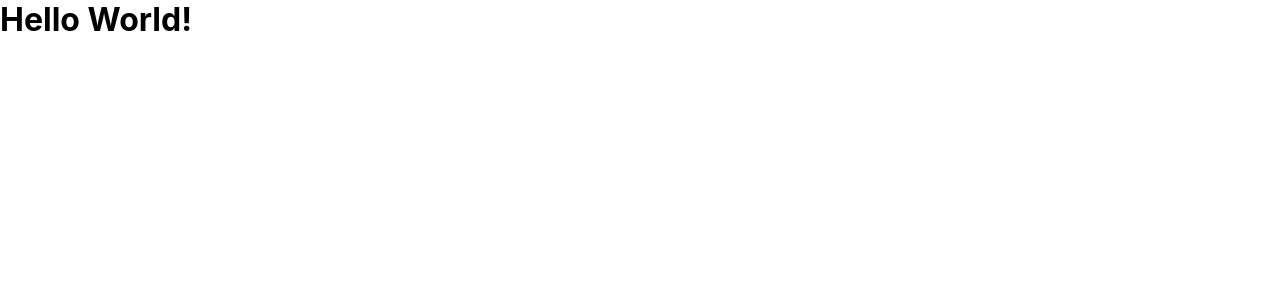
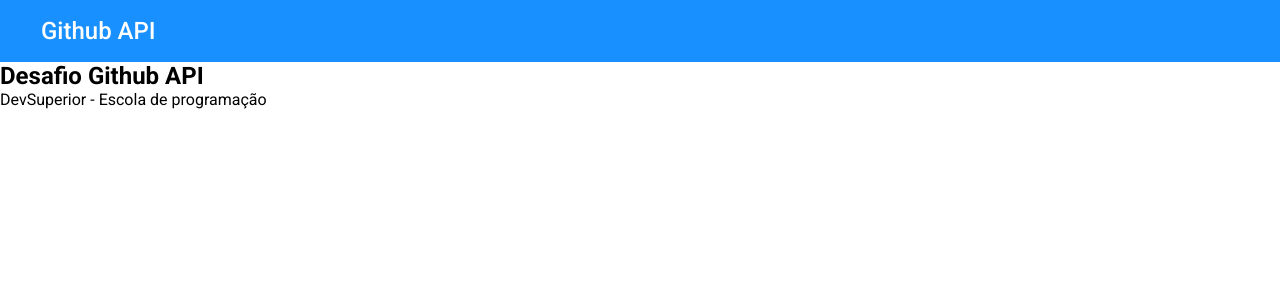
Before and after one commit to Rudersonvf/github-api, a React (Vite) app: page /home in a window 1280 px wide. Shown: the top 300 px of the page. Built offline with nearby package versions, Linux system fonts and the light colour scheme.

Commit message:
Page structure, routes, header component

```diff
--- a/index.html
+++ b/index.html
@@ -4,7 +4,7 @@
     <meta charset="UTF-8" />
     <link rel="icon" type="image/svg+xml" href="/vite.svg" />
     <meta name="viewport" content="width=device-width, initial-scale=1.0" />
-    <title>Vite + React + TS</title>
+    <title>Github API</title>
   </head>
   <body>
     <div id="root"></div>
--- a/src/App.tsx
+++ b/src/App.tsx
@@ -1,6 +1,10 @@
+import { BrowserRouter } from "react-router-dom";
+import AppRoutes from "./routes";
+
 export default function App() {
-
   return (
-    <h1>Hello World!</h1>
-  )
+    <BrowserRouter>
+      <AppRoutes />
+    </BrowserRouter>
+  );
 }
--- /dev/null
+++ b/src/components/Header/index.tsx
@@ -0,0 +1,11 @@
+import "./styles.css";
+
+export default function Header() {
+    return(
+        <header>
+            <div className="ga-header-container">
+                <h1>Github API</h1>
+            </div>
+        </header>
+    );
+}
--- /dev/null
+++ b/src/components/Header/styles.css
@@ -0,0 +1,13 @@
+header {
+  width: 100%;
+  height: 62px;
+  background-color: var(--color-bg-header);
+  padding: 0 41px;
+  display: flex;
+  align-items: center;
+}
+header h1 {
+    font-size: 24px;
+    font-weight: 500;
+    color: var(--color-font-primary);
+}
--- a/src/index.css
+++ b/src/index.css
@@ -1,6 +1,8 @@
-@import url('https://fonts.googleapis.com/css2?family=Roboto:wght@400;500;700&display=swap');
+@import url("https://fonts.googleapis.com/css2?family=Roboto:wght@400;500;700&display=swap");
 
 :root {
+  --color-bg-header: #1890ff;
+  --color-font-primary: #FFF;
 
 }
 
@@ -8,7 +10,7 @@
   box-sizing: border-box;
   margin: 0;
   padding: 0;
-    font-family: 'Inter', sans-serif;
+  font-family: "Roboto", sans-serif;
 }
 
 html,
--- /dev/null
+++ b/src/pages/Main/Home/index.tsx
@@ -0,0 +1,14 @@
+import "./styles.css";
+
+export default function Home() {
+    return(
+        <main>
+            <section>
+                <div>
+                    <h1>Desafio Github API</h1>
+                    <p>DevSuperior - Escola de programação</p>
+                </div>
+            </section>
+        </main>
+    );
+}
--- /dev/null
+++ b/src/pages/Main/index.tsx
@@ -0,0 +1,11 @@
+import { Outlet } from "react-router-dom";
+import Header from "../../components/Header";
+
+export default function Index() {
+    return (
+        <>
+        <Header/>
+        <Outlet/>
+        </>
+    );
+}
--- /dev/null
+++ b/src/routes/index.tsx
@@ -0,0 +1,15 @@
+import { Navigate, Route, Routes } from "react-router-dom";
+import Index from "../pages/Main";
+import Home from "../pages/Main/Home";
+
+export default function AppRoutes() {
+  return (
+    <Routes>
+      <Route path="/" element={<Index />}>
+        <Route index element={<Navigate to="/home" />} />
+        <Route path="home" element={<Home/>} />
+      </Route>
+      <Route path='*' element={<Navigate to='/home' />} />
+    </Routes>
+  );
+}
```
Also changed, not shown: src/pages/Main/Home/styles.css (added). Lines whose indentation alone changed are shown as unchanged.
